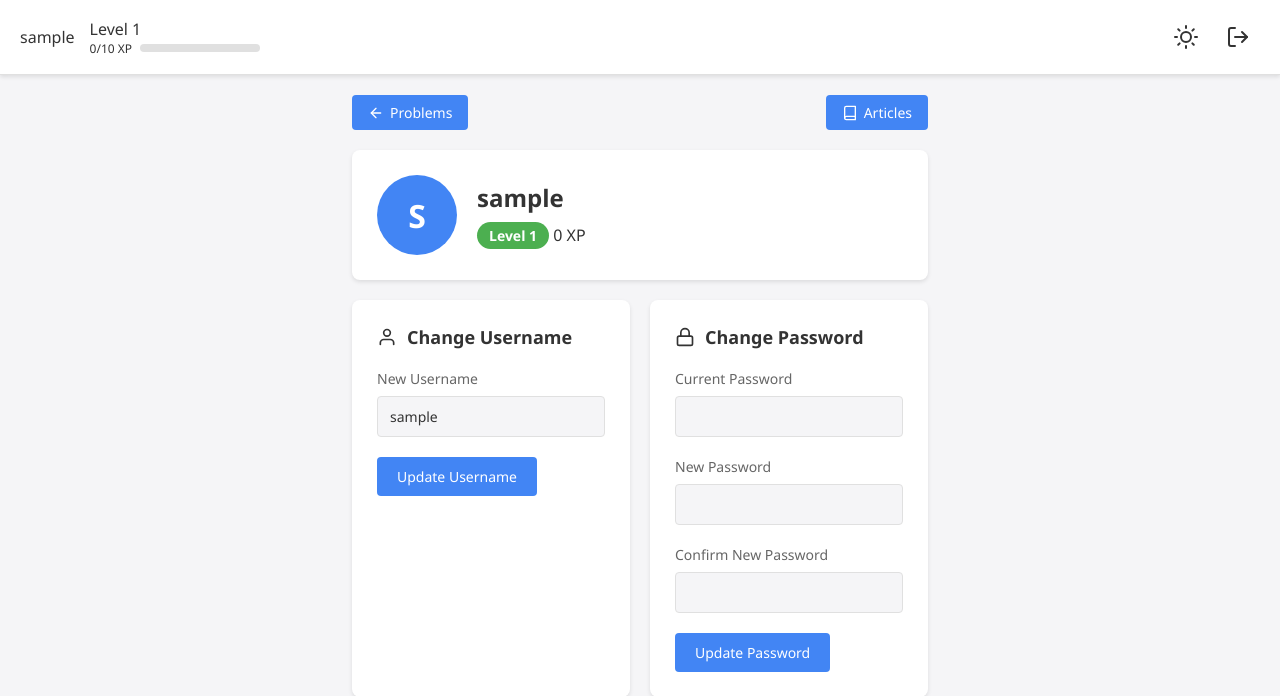
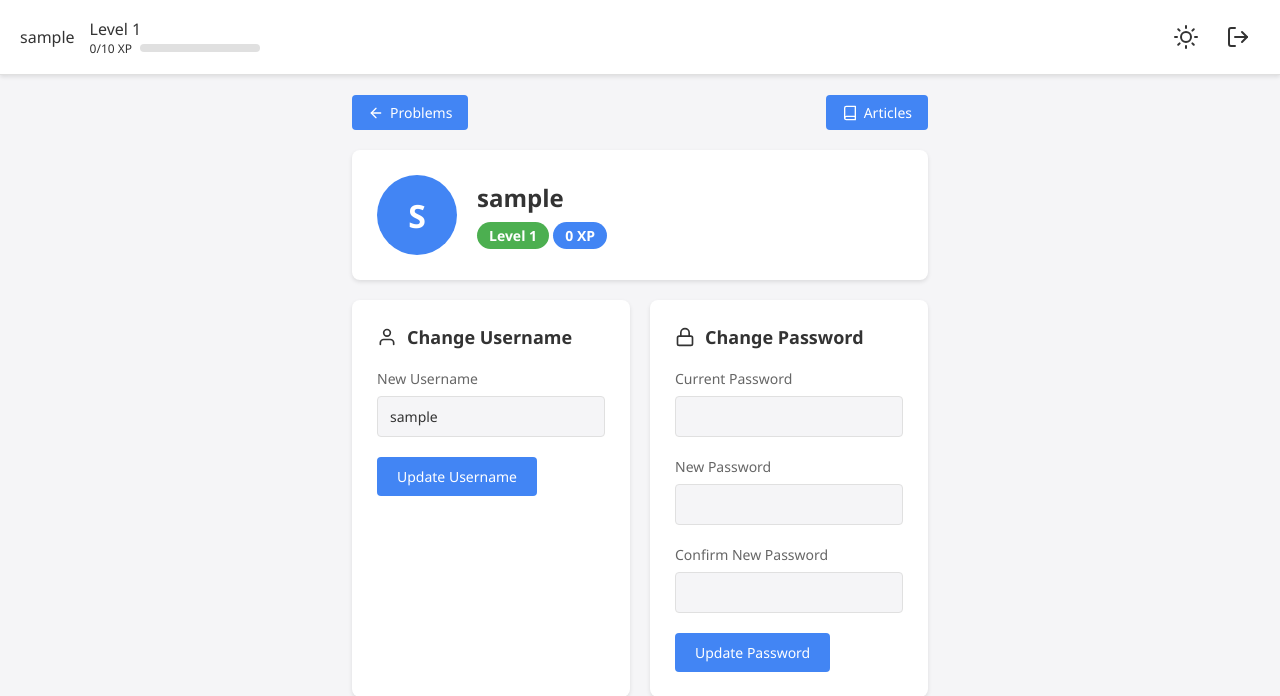
Before and after one commit to maxr777/rizzcode-v2.SIGMA, a Flask app: page /profile in a window 1280 px wide. Shown: the top 696 px of the page. Run offline with Flask 3, Linux system fonts and the light colour scheme; the visitor is signed in with stand-in values (Sample User, id 1).

Commit message:
Readd profile xp badge CSS

```diff
--- a/static/profile_style.css
+++ b/static/profile_style.css
@@ -196,6 +196,15 @@ body {
     font-weight: 600;
     font-size: 14px;
 }
+.xp-badge {
+    display: inline-block;
+    background-color: var(--primary-color);
+    color: white;
+    padding: 4px 12px;
+    border-radius: 16px;
+    font-weight: 600;
+    font-size: 14px;
+}
 
 .alert {
     padding: 15px;
```
